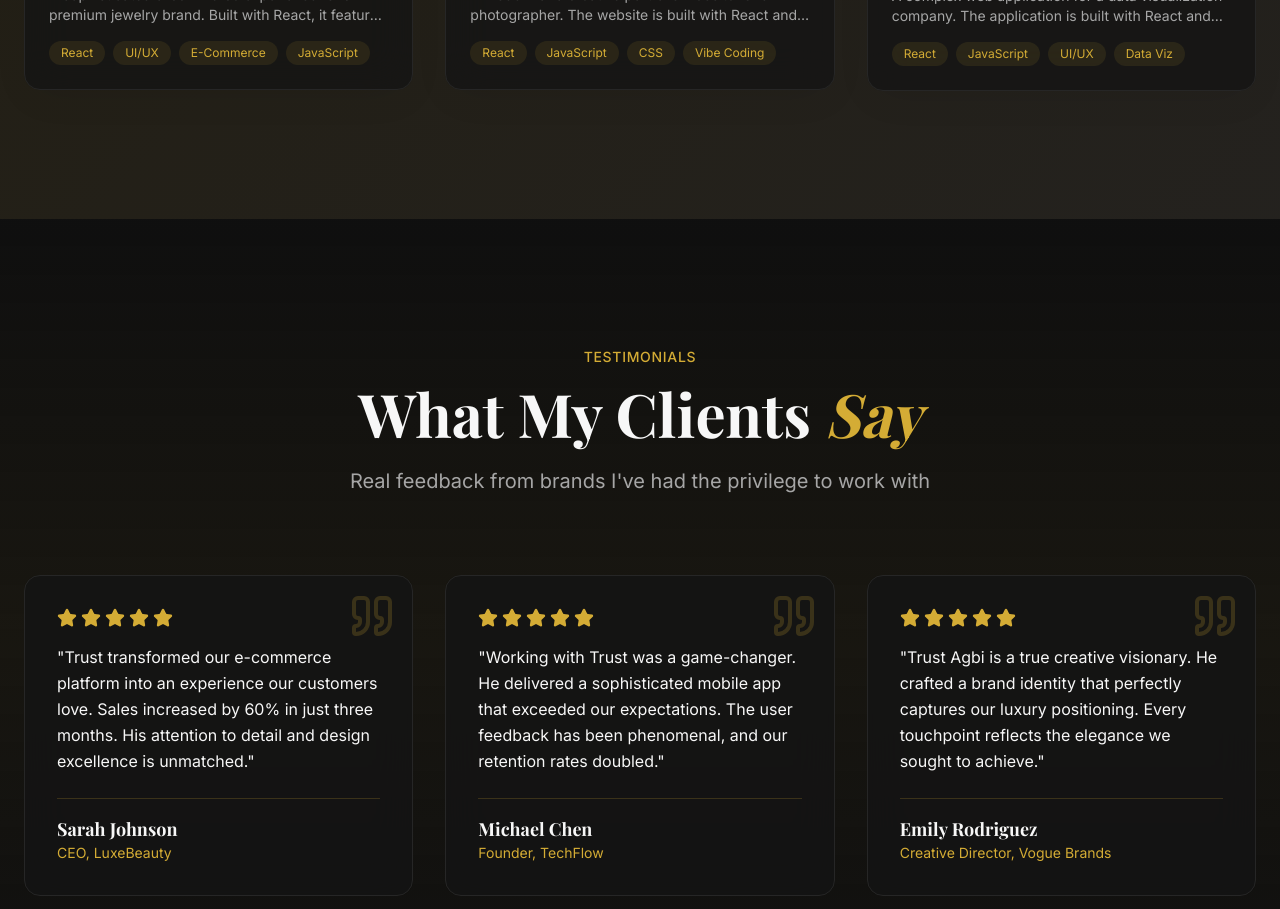
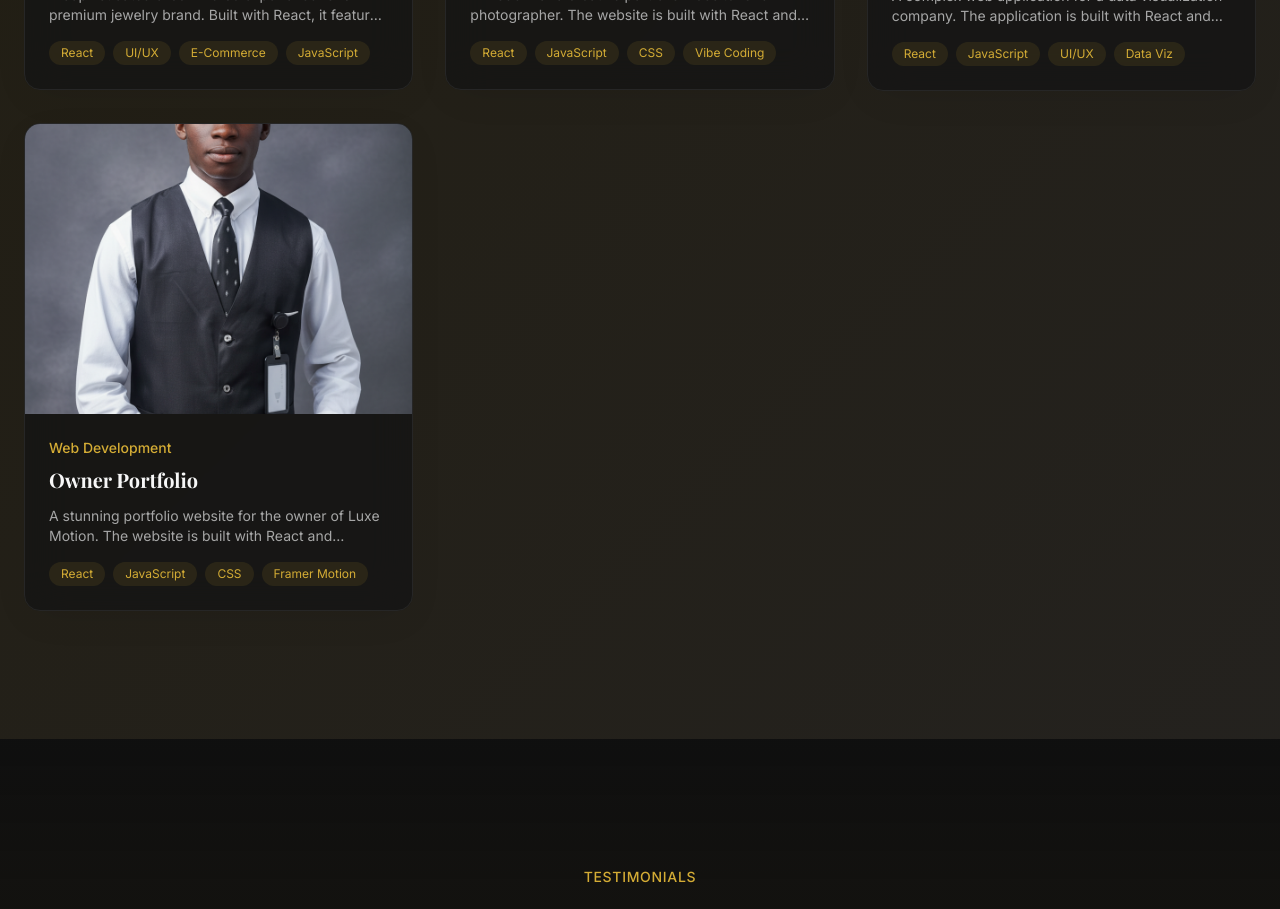
Before and after one commit to mayorTrust/trust-agbi-luxe-motion, a React (Vite) app: page / in a window 1280 px wide. Shown: the part 3820-4729 px from the top of the page. Built offline with nearby package versions, Linux system fonts and the light colour scheme; the HTML template or start-up script is replaced by a standard one; a web font is replaced by a local one.

Commit message:
fix build process

```diff
--- a/src/components/Portfolio.tsx
+++ b/src/components/Portfolio.tsx
@@ -6,6 +6,7 @@ import { Dialog, DialogContent, DialogHeader, DialogTitle, DialogDescription } f
 import project1 from '@/assets/project-1.jpg';
 import project2 from '@/assets/project-2.jpg';
 import project3 from '@/assets/project-3.jpg';
+import trustImg from '@/assets/trust-img.png';
 
 const projects = [
   {
@@ -34,6 +35,15 @@ const projects = [
     image: project3,
     tags: ['React', 'JavaScript', 'UI/UX', 'Data Viz'],
     caseStudy: 'Designed and developed a highly interactive web application that helped the company visualize complex data and gain new insights.',
+  },
+  {
+    id: 4,
+    title: 'Owner Portfolio',
+    category: 'Web Development',
+    description: 'A stunning portfolio website for the owner of Luxe Motion. The website is built with React and features a modern design and smooth animations.',
+    image: trustImg,
+    tags: ['React', 'JavaScript', 'CSS', 'Framer Motion'],
+    caseStudy: 'Developed a personal portfolio website that showcases the owner\'s skills and experience in a visually appealing way.',
   },
 ];
 
```
